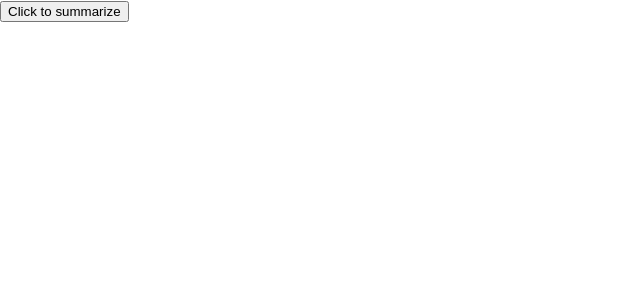
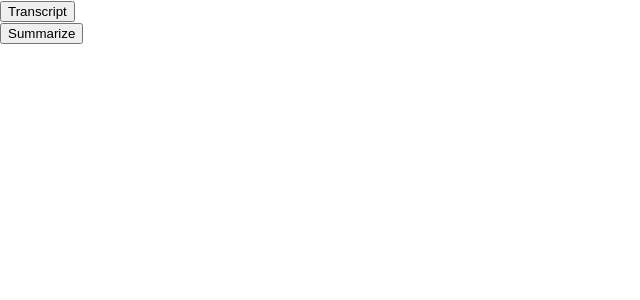
Before and after one commit to jashkarangiya/mlh-react-vs-angular, a React (Create React App) app: page / in a window 1280 px wide. Shown: the top 300 px of the page, without its empty margins (0-640 px from the left). Built offline with nearby package versions, Linux system fonts and the light colour scheme.

Commit message:
Summarizer added

```diff
--- /dev/null
+++ b/config-overrides.js
@@ -0,0 +1,26 @@
+
+const webpack = require('webpack');
+module.exports = function override(config) {
+    const fallback = config.resolve.fallback || {};
+    Object.assign(fallback, {
+        "crypto": require.resolve("crypto-browserify"),
+        "stream": require.resolve("stream-browserify"),
+        "assert": require.resolve("assert"),
+        "http": require.resolve("stream-http"),
+        "https": require.resolve("https-browserify"),
+        "os": require.resolve("os-browserify"),
+        "url": require.resolve("url"),
+        "fs": require.resolve("fs"),
+        "path": require.resolve("path"),
+        "readline": require.resolve("readline")
+
+    })
+    config.resolve.fallback = fallback;
+    config.plugins = (config.plugins || []).concat([
+        new webpack.ProvidePlugin({
+            process: 'process/browser',
+            Buffer: ['buffer', 'Buffer']
+        })
+    ])
+    return config;
+}
--- /dev/null
+++ b/src/Summarizer.js
@@ -0,0 +1,35 @@
+import React, { useState } from 'react'
+import axios from 'axios';
+function Summarizer({ transcript }) {
+    const [summary, setSummary] = useState([]);
+    const handleSubmit = async () => {
+        const options = {
+            method: 'POST',
+            url: 'https://summarize-texts.p.rapidapi.com/pipeline',
+            headers: {
+                'content-type': 'application/json',
+                'X-RapidAPI-Key': '4335290962msha7a7b91d666684bp1652ccjsnf92e4eee5a05',
+                'X-RapidAPI-Host': 'summarize-texts.p.rapidapi.com'
+            },
+            data: {
+                input: transcript
+            }
+        };
+
+        try {
+            const response = await axios.request(options);
+            setSummary(response.data.output[0].text)
+            console.log(response.data.output[0].text);
+        } catch (error) {
+            console.error(error);
+        }
+    }
+    return (
+        <div>
+            <button onClick={handleSubmit}>Summarize </button>
+            <p>{summary}</p>
+        </div>
+    )
+}
+
+export default Summarizer
--- a/src/Transcript.js
+++ b/src/Transcript.js
@@ -1,13 +1,16 @@
-import React from 'react'
+import React, { useState } from 'react'
 import axios from 'axios'
+import Summarizer from './Summarizer';
 
 function Transcript() {
+    const [transcript, setTranscript] = useState([])
+    let response;
     const handleSubmit = async () => {
         const options = {
             method: 'GET',
             url: 'https://youtube-subtitles-captions-downloader.p.rapidapi.com/ytmp3/ytmp3/subtitles/',
             params: {
-                url: 'https://www.youtube.com/watch?v=UJeSWbR6W04'
+                url: 'https://www.youtube.com/watch?v=rrdJOfb6Zkk'
             },
             headers: {
                 'X-RapidAPI-Key': '4335290962msha7a7b91d666684bp1652ccjsnf92e4eee5a05',
@@ -16,8 +19,9 @@ function Transcript() {
         };
 
         try {
-            const response = await axios.request(options);
-            console.log(response.data);
+            response = await axios.request(options);
+            console.log(response)
+            setTranscript(response.data.data)
         } catch (error) {
             console.error(error);
         }
@@ -25,7 +29,9 @@ function Transcript() {
 
     return (
         <div>
-            <button onClick={handleSubmit}>Click to summarize </button>
+            <button onClick={handleSubmit}> Transcript </button>
+            {transcript}
+            <Summarizer transcript={transcript} />
         </div>
     )
 }
```
Also changed, not shown: package.json (+21 -4 lines), 1 other file (tests, documents, lock files or other folders).
